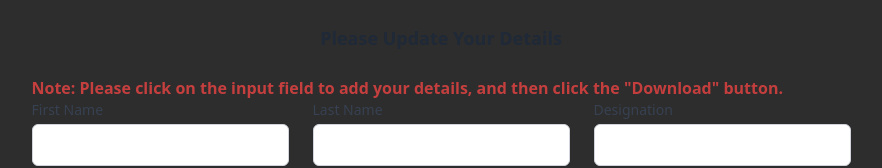
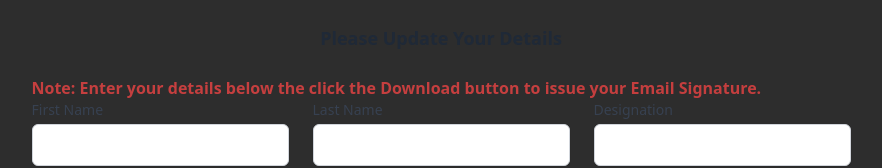
Before and after one commit to sami-rehman/RiverPrimeSignature, a React (Create React App) app: page / in a window 1280 px wide. Shown: the top 168 px of the page, without its empty margins (199-1081 px from the left). Built offline with nearby package versions, Linux system fonts and the light colour scheme.

Commit message:
update text

```diff
--- a/src/App.js
+++ b/src/App.js
@@ -53,7 +53,7 @@ const EmailSignature = () => {
       Please Update Your Details
     </h2>
     <span class="animate-blink text-red-500 font-semibold">
-    Note: Please click on the input field to add your details, and then click the "Download" button.
+    Note: Enter your details below the click the Download button to issue your Email Signature.
     </span>
     <div className="grid grid-cols-1 gap-6 sm:grid-cols-2 lg:grid-cols-3">
       {[
```
